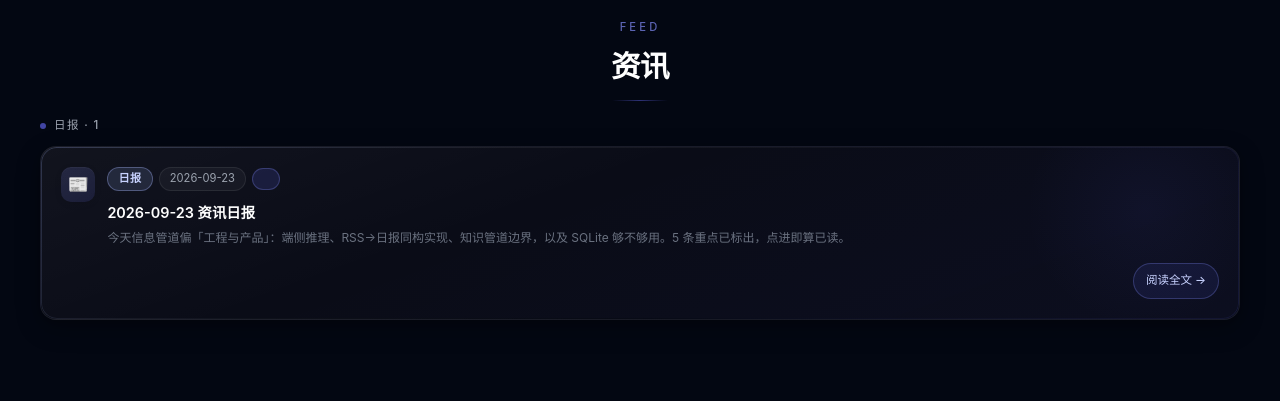
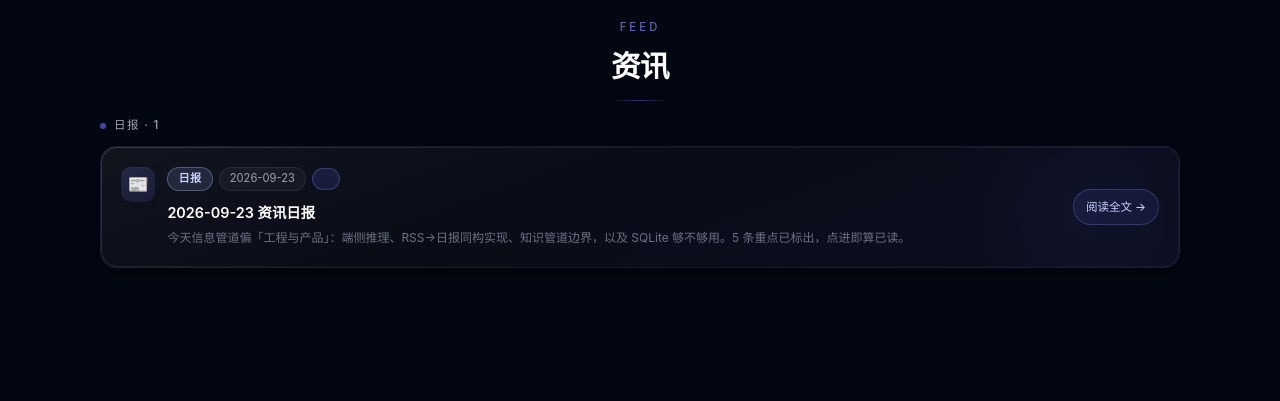
Before and after one commit to FeliixFeng/nexus, a Django app: page /rss/ in a window 1280 px wide. Shown: the part 57-458 px from the top of the page. Run offline with Django 5.2, Linux system fonts and the light colour scheme; data that the repository does not hold is empty; some libraries are stand-ins or nearby versions.

Commit message:
style(rss): 日报整卡可点与卡片紧凑化，页面宽度对齐 1080px
- 标题链接 ::after 铺满整卡，按钮 z-index 提至覆盖层之上保持独立可点
- 阅读按钮移到右侧垂直居中，卡片高度 174px → 122px
- 移除 :has(.feed-header) 的 1200px 宽度覆盖，与其它页面统一 1080px

Ultraworked with [Sisyphus](https://github.com/code-yeongyu/oh-my-openagent)

Co-authored-by: Sisyphus <clio-agent@sisyphuslabs.ai>

```diff
--- a/static/css/rss.css
+++ b/static/css/rss.css
@@ -93,15 +93,9 @@
     margin-bottom: var(--space-3);
 }
 
+/* 资讯页与其它页共用 .page-shell 的 1080px 宽度，只单独收紧顶部间距 */
 .page-shell:has(.feed-header) {
     padding-top: clamp(1rem, 2.5vh, 1.75rem);
-    width: min(1200px, calc(100% - 2rem));
-}
-
-@media (min-width: 768px) {
-    .page-shell:has(.feed-header) {
-        width: min(1200px, calc(100% - 3.5rem));
-    }
 }
 
 .feed-chip-meta {
@@ -190,6 +184,20 @@
     height: 100%;
     min-width: 0;
     padding: var(--space-5);
+    position: relative;
+    cursor: pointer;
+}
+
+.feed-card:hover {
+    border-color: rgba(99, 102, 241, 0.35);
+}
+
+/* 整卡可点：标题链接铺满整卡；按钮需要保持在覆盖层之上 */
+.feed-card-title-link::after {
+    content: '';
+    position: absolute;
+    inset: 0;
+    z-index: 1;
 }
 
 .feed-card .nx-card-title,
@@ -202,10 +210,11 @@
     align-items: center;
     justify-content: flex-end;
     gap: var(--space-3);
-    margin-top: auto;
-    padding-top: var(--space-4);
+    flex-shrink: 0;
+    align-self: center;
+    padding-left: var(--space-3);
     position: relative;
-    z-index: 1;
+    z-index: 2;
 }
 
 .feed-featured-grid {
--- a/templates/rss/today.html
+++ b/templates/rss/today.html
@@ -21,9 +21,9 @@
                     <p class="nx-card-desc mt-2 line-clamp-2">{{ brief.lead }}</p>
                     {% endif %}
                 </div>
-            </div>
-            <div class="feed-card-actions">
-                <a class="feed-btn feed-go" href="{% url 'rss:brief_day' brief.date %}">阅读全文 →</a>
+                <div class="feed-card-actions">
+                    <a class="feed-btn feed-go" href="{% url 'rss:brief_day' brief.date %}" tabindex="-1" aria-hidden="true">阅读全文 →</a>
+                </div>
             </div>
         </article>
         {% empty %}
```
